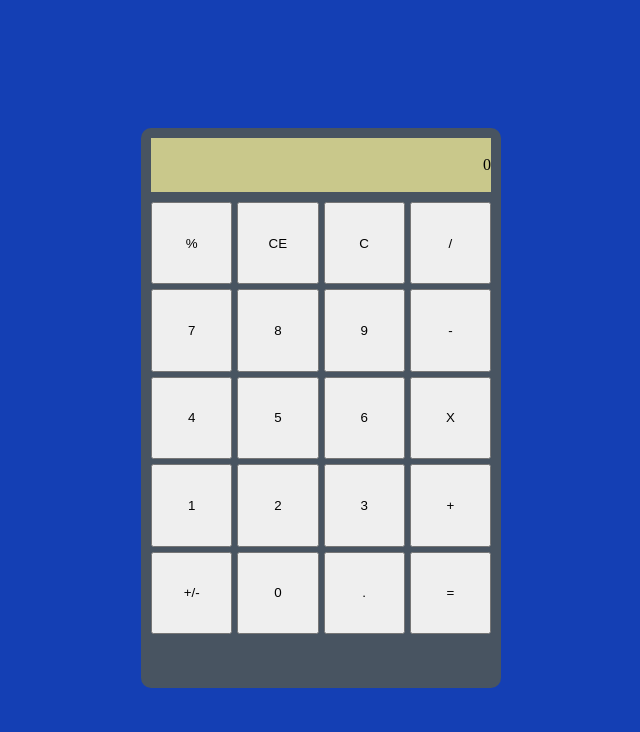
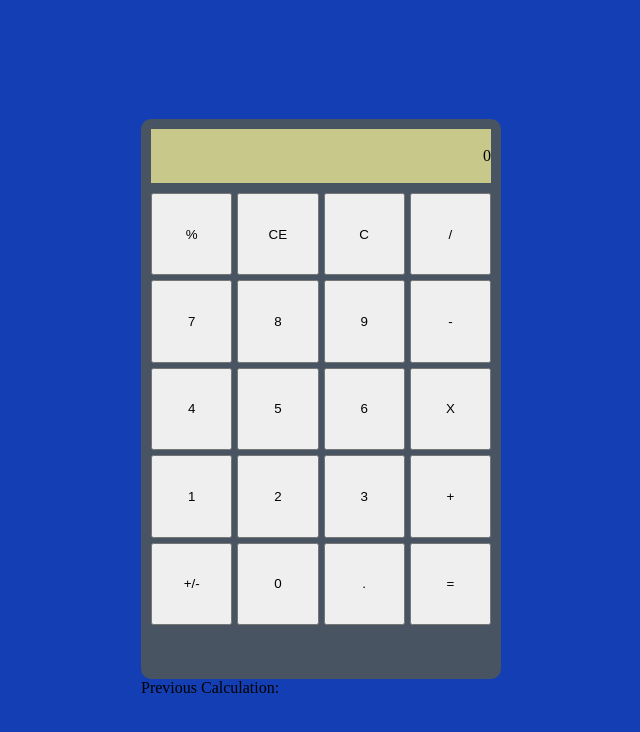
Before and after one commit to JasonEng222/calculator-app, a React (Create React App) app: page / in a window 1280 px wide. Shown: the top 732 px of the page, without its empty margins (319-959 px from the left). Built offline with nearby package versions, Linux system fonts and the light colour scheme.

Commit message:
Displays previous calculation at the bottom

```diff
--- a/src/App.jsx
+++ b/src/App.jsx
@@ -20,6 +20,10 @@ const App = () => {
     sign: "",
     num: 0,
     calculated: 0
+  })
+
+  let [previousCalc, setPreviousCalc] = useState({
+    calculation: []
   })
 
   const numberHandler = (e) => {
@@ -116,11 +120,15 @@ const App = () => {
         sign: "",
         num: 0
       })
-      console.log(calc)
+      setPreviousCalc({
+        ...previousCalc,
+        calculation: `${calc.calculated} ${calc.sign} ${calc.num}`
+      })
     }
   }
 
     return (
+    <div>
     <div className='calculator-wrapper'>
       <Screen value={calc.num ? calc.num : calc.calculated}></Screen>
       <Buttonwrapper>
@@ -142,6 +150,11 @@ const App = () => {
             </Button>)
         })}
       </Buttonwrapper>
+      {/* <div className='previous-calculation'>{previousCalc.calculation.map((calculation) => {
+        return {calculation}
+      })}</div> */}
+  </div>
+      <div>Previous Calculation: {previousCalc.calculation}</div>
   </div>
   );
 }
```
